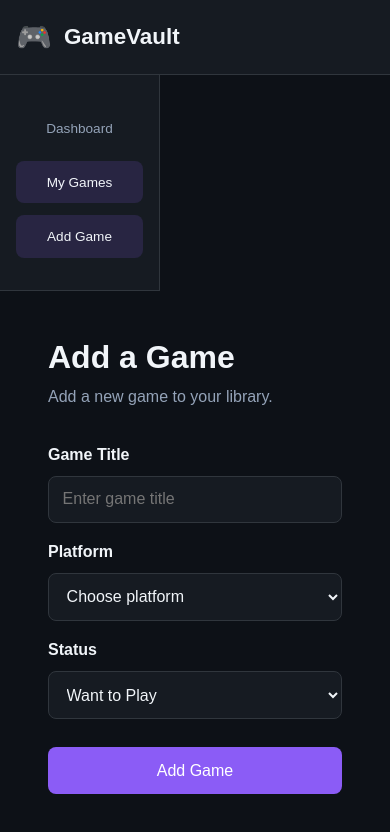
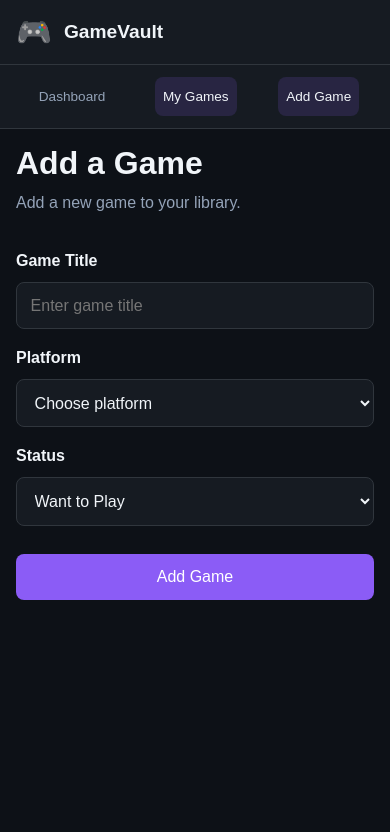
Before and after one commit to minza-42/game_vault, a React (Vite) app: page /games/add in a window 390 px wide. Shown: the top 832 px of the page. Built offline with nearby package versions, Linux system fonts and the light colour scheme.

Commit message:
refactor: split SCSS into modular stylesheets

```diff
--- a/src/pages/Games.tsx
+++ b/src/pages/Games.tsx
@@ -13,18 +13,41 @@ function Games() {
 
   return (
     <main className="page">
-      <h2>My Games</h2>
-      <p>Your personal gaming library.</p>
+      <div className="games__header">
+        <div>
+          <h2>My Games</h2>
+          <p>Your personal gaming library.</p>
+        </div>
+
+        <span>{games.length} Games</span>
+      </div>
 
       {games.length === 0 ? (
-        <p>Your library is empty. Start by adding your first game!</p>
+        <p>Your library is empty. Add your first game!</p>
       ) : (
         <div className="games__grid">
           {games.map((game) => (
-            <article key={game.id} className="stat-card">
-              <h3>{game.title}</h3>
-              <p>{game.platform}</p>
-              <p>{game.status}</p>
+            <article className="game-card" key={game.id}>
+              <div className="game-card__image">
+                <img src={game.coverUrl} alt={`${game.title} cover`} />
+                <span
+                  className={`game-card__status game-card__status--${game.status}`}
+                >
+                  {game.status}
+                </span>
+              </div>
+
+              <div className="game-card__content">
+                <h3>{game.title}</h3>
+
+                <p className="game-card__platform">{game.platform}</p>
+
+                <div className="game-card__rating">
+                  {game.rating
+                    ? "★".repeat(game.rating) + "☆".repeat(5 - game.rating)
+                    : "Not rated"}
+                </div>
+              </div>
             </article>
           ))}
         </div>
--- /dev/null
+++ b/src/styles/_dashboard.scss
@@ -0,0 +1,43 @@
+@use "./variables" as *;
+
+.dashboard {
+  flex: 1;
+  padding: 3rem;
+
+  &__welcome {
+    margin-bottom: 2.5rem;
+
+    h2 {
+      font-size: 2rem;
+      margin-bottom: 0.5rem;
+    }
+
+    p {
+      color: $color-muted;
+    }
+  }
+
+  &__stats {
+    display: grid;
+    grid-template-columns: repeat(3, minmax(0, 1fr));
+    gap: 1.5rem;
+  }
+}
+
+.stat-card {
+  padding: 1.5rem;
+  background: $color-surface;
+  border: 1px solid $border-color;
+  border-radius: 12px;
+
+  h3 {
+    color: $color-muted;
+    font-size: 0.95rem;
+    margin-bottom: 1rem;
+  }
+
+  p {
+    font-size: 2rem;
+    font-weight: bold;
+  }
+}
--- /dev/null
+++ b/src/styles/_forms.scss
@@ -0,0 +1,43 @@
+@use "./variables" as *;
+
+.game-form {
+  display: flex;
+  flex-direction: column;
+  gap: 0.75rem;
+  max-width: 500px;
+  margin-top: 2rem;
+
+  label {
+    font-weight: 600;
+    margin-top: 0.5rem;
+  }
+
+  input,
+  select {
+    padding: 0.85rem;
+    border: 1px solid $border-color;
+    border-radius: 8px;
+    background: $color-surface;
+    color: $color-text;
+    font: inherit;
+  }
+
+  button {
+    margin-top: 1rem;
+    padding: 0.9rem;
+    border: none;
+    border-radius: 8px;
+    background: $color-primary;
+    color: white;
+    cursor: pointer;
+
+    &:disabled {
+      opacity: 0.6;
+      cursor: not-allowed;
+    }
+  }
+}
+
+.form-error {
+  color: #f87171;
+}
--- /dev/null
+++ b/src/styles/_games.scss
@@ -0,0 +1,119 @@
+@use "./variables" as *;
+
+.page {
+  flex: 1;
+  min-width: 0;
+  padding: 3rem;
+
+  h2 {
+    font-size: 2rem;
+    margin-bottom: 0.75rem;
+  }
+
+  > p {
+    color: $color-muted;
+  }
+}
+
+.games {
+  &__header {
+    display: flex;
+    justify-content: space-between;
+    align-items: center;
+    margin-bottom: 2rem;
+
+    > span {
+      color: $color-muted;
+      font-size: 0.9rem;
+    }
+  }
+
+  &__grid {
+    display: grid;
+    grid-template-columns: repeat(4, minmax(0, 1fr));
+    gap: 1.5rem;
+  }
+
+  &__empty {
+    margin-top: 2rem;
+    padding: 3rem;
+    text-align: center;
+    background: $color-surface;
+    border: 1px solid $border-color;
+    border-radius: 12px;
+  }
+}
+
+.game-card {
+  min-width: 0;
+  overflow: hidden;
+  background: $color-surface;
+  border: 1px solid $border-color;
+  border-radius: 12px;
+  transition: transform 0.2s ease;
+
+  &:hover {
+    transform: translateY(-4px);
+  }
+
+  &__image {
+    position: relative;
+    aspect-ratio: 3 / 4;
+    overflow: hidden;
+
+    img {
+      width: 100%;
+      height: 100%;
+      object-fit: cover;
+      display: block;
+    }
+  }
+
+  &__status {
+    position: absolute;
+    bottom: 0.75rem;
+    left: 0.75rem;
+    padding: 0.35rem 0.65rem;
+    border-radius: 6px;
+    background: rgba(13, 17, 23, 0.9);
+    font-size: 0.75rem;
+    text-transform: capitalize;
+
+    &--playing {
+      color: #38bdf8;
+    }
+
+    &--completed {
+      color: #4ade80;
+    }
+
+    &--want {
+      color: #c084fc;
+    }
+
+    &--dropped {
+      color: #f87171;
+    }
+  }
+
+  &__content {
+    padding: 1rem;
+
+    h3 {
+      font-size: 1rem;
+      margin-bottom: 0.5rem;
+    }
+  }
+
+  &__platform {
+    color: $color-muted;
+    font-size: 0.85rem;
+  }
+
+  &__rating {
+    margin-top: 0.75rem;
+    color: #fbbf24;
+    letter-spacing: 2px;
+    font-size: 0.9rem;
+  }
+}
--- a/src/styles/_global.scss
+++ b/src/styles/_global.scss
@@ -20,3 +20,7 @@ a {
 button {
   font: inherit;
 }
+
+.app {
+  min-height: 100vh;
+}
--- /dev/null
+++ b/src/styles/_header.scss
@@ -0,0 +1,29 @@
+@use "./variables" as *;
+
+.header {
+  height: 75px;
+  padding: 0 2rem;
+  display: flex;
+  align-items: center;
+  justify-content: space-between;
+  background: $color-surface;
+  border-bottom: 1px solid $border-color;
+
+  &__logo {
+    display: flex;
+    align-items: center;
+    gap: 0.75rem;
+
+    h1 {
+      font-size: 1.4rem;
+    }
+  }
+
+  &__icon {
+    font-size: 1.8rem;
+  }
+
+  &__profile {
+    color: $color-muted;
+  }
+}
--- a/src/styles/_responsive.scss
+++ b/src/styles/_responsive.scss
@@ -1,7 +1,6 @@
-
 @use "./variables" as *;
 
-// Tablet
+// Tablet and smaller desktop
 @media (max-width: 1024px) {
   .sidebar {
     width: 190px;
@@ -13,6 +12,10 @@
     &__stats {
       gap: 1rem;
     }
+  }
+
+  .games__grid {
+    grid-template-columns: repeat(3, minmax(0, 1fr));
   }
 }
 
@@ -38,7 +41,6 @@
   .sidebar {
     width: 100%;
     padding: 0.75rem;
-
     border-right: none;
     border-bottom: 1px solid $border-color;
 
@@ -66,14 +68,21 @@
       grid-template-columns: 1fr;
     }
   }
+
+  .page {
+    padding: 1.5rem;
+  }
+
+  .games__grid {
+    grid-template-columns: repeat(2, minmax(0, 1fr));
+    gap: 1rem;
+  }
 }
 
 // Small mobile
 @media (max-width: 480px) {
-  .header {
-    &__profile {
-      display: none;
-    }
+  .header__profile {
+    display: none;
   }
 
   .dashboard {
@@ -84,7 +93,18 @@
     }
   }
 
+  .page {
+    padding: 1rem;
+  }
+
   .stat-card {
     padding: 1.2rem;
   }
 }
+
+// Very small mobile
+@media (max-width: 420px) {
+  .games__grid {
+    grid-template-columns: 1fr;
+  }
+}
--- /dev/null
+++ b/src/styles/_sidebar.scss
@@ -0,0 +1,31 @@
+@use "./variables" as *;
+
+.app__layout {
+  display: flex;
+  min-height: calc(100vh - 75px);
+}
+
+.sidebar {
+  width: 230px;
+  padding: 2rem 1rem;
+  background: $color-surface;
+  border-right: 1px solid $border-color;
+
+  &__nav {
+    display: flex;
+    flex-direction: column;
+    gap: 0.75rem;
+
+    a {
+      padding: 0.85rem 1rem;
+      border-radius: 8px;
+      color: $color-muted;
+
+      &:hover,
+      &.active {
+        background: rgba($color-primary, 0.15);
+        color: $color-text;
+      }
+    }
+  }
+}
--- a/src/styles/main.scss
+++ b/src/styles/main.scss
@@ -1,191 +1,10 @@
-@use "./variables" as *;
+@use "./variables";
 @use "./global";
+
+@use "./header";
+@use "./sidebar";
+@use "./dashboard";
+@use "./games";
+@use "./forms";
+
 @use "./responsive";
-
-.app {
-  min-height: 100vh;
-}
-
-.header {
-  height: 75px;
-  padding: 0 2rem;
-  display: flex;
-  align-items: center;
-  justify-content: space-between;
-  background: $color-surface;
-  border-bottom: 1px solid $border-color;
-
-  &__logo {
-    display: flex;
-    align-items: center;
-    gap: 0.75rem;
-
-    h1 {
-      font-size: 1.4rem;
-    }
-  }
-
-  &__icon {
-    font-size: 1.8rem;
-  }
-
-  &__profile {
-    color: $color-muted;
-  }
-}
-
-.app__layout {
-  display: flex;
-  min-height: calc(100vh - 75px);
-}
-
-.sidebar {
-  width: 230px;
-  padding: 2rem 1rem;
-  background: $color-surface;
-  border-right: 1px solid $border-color;
-
-  &__nav {
-    display: flex;
-    flex-direction: column;
-    gap: 0.75rem;
-
-    a {
-      padding: 0.85rem 1rem;
-      border-radius: 8px;
-      color: $color-muted;
-
-      &:hover,
-      &.active {
-        background: rgba($color-primary, 0.15);
-        color: $color-text;
-      }
-    }
-  }
-}
-
-.dashboard {
-  flex: 1;
-  padding: 3rem;
-
-  &__welcome {
-    margin-bottom: 2.5rem;
-
-    h2 {
-      font-size: 2rem;
-      margin-bottom: 0.5rem;
-    }
-
-    p {
-      color: $color-muted;
-    }
-  }
-
-  &__stats {
-    display: grid;
-    grid-template-columns: repeat(3, minmax(0, 1fr));
-    gap: 1.5rem;
-  }
-}
-
-.stat-card {
-  padding: 1.5rem;
-  background: $color-surface;
-  border: 1px solid $border-color;
-  border-radius: 12px;
-
-  h3 {
-    color: $color-muted;
-    font-size: 0.95rem;
-    margin-bottom: 1rem;
-  }
-
-  p {
-    font-size: 2rem;
-    font-weight: bold;
-  }
-}
-
-@media (max-width: 768px) {
-  .sidebar {
-    width: 160px;
-  }
-
-  .dashboard {
-    padding: 1.5rem;
-
-    &__stats {
-      grid-template-columns: 1fr;
-    }
-  }
-
-  .header {
-    padding: 0 1rem;
-  }
-}
-
-.page {
-  flex: 1;
-  min-width: 0;
-  padding: 3rem;
-
-  h2 {
-    font-size: 2rem;
-    margin-bottom: 0.75rem;
-  }
-
-  > p {
-    color: $color-muted;
-  }
-}
-
-.games__empty {
-  margin-top: 2rem;
-  padding: 3rem;
-  text-align: center;
-  background: $color-surface;
-  border: 1px solid $border-color;
-  border-radius: 12px;
-}
-
-.game-form {
-  display: flex;
-  flex-direction: column;
-  gap: 0.75rem;
-  max-width: 500px;
-  margin-top: 2rem;
-
-  label {
-    font-weight: 600;
-    margin-top: 0.5rem;
-  }
-
-  input,
-  select {
-    padding: 0.85rem;
-    border: 1px solid $border-color;
-    border-radius: 8px;
-    background: $color-surface;
-    color: $color-text;
-    font: inherit;
-  }
-
-  button {
-    margin-top: 1rem;
-    padding: 0.9rem;
-    border: none;
-    border-radius: 8px;
-    background: $color-primary;
-    color: white;
-    cursor: pointer;
-
-    &:disabled {
-      opacity: 0.6;
-      cursor: not-allowed;
-    }
-  }
-}
-
-.form-error {
-  color: #f87171;
-}
```
Also changed, not shown: src/styles/_variables.scss (line endings or trailing spaces).
